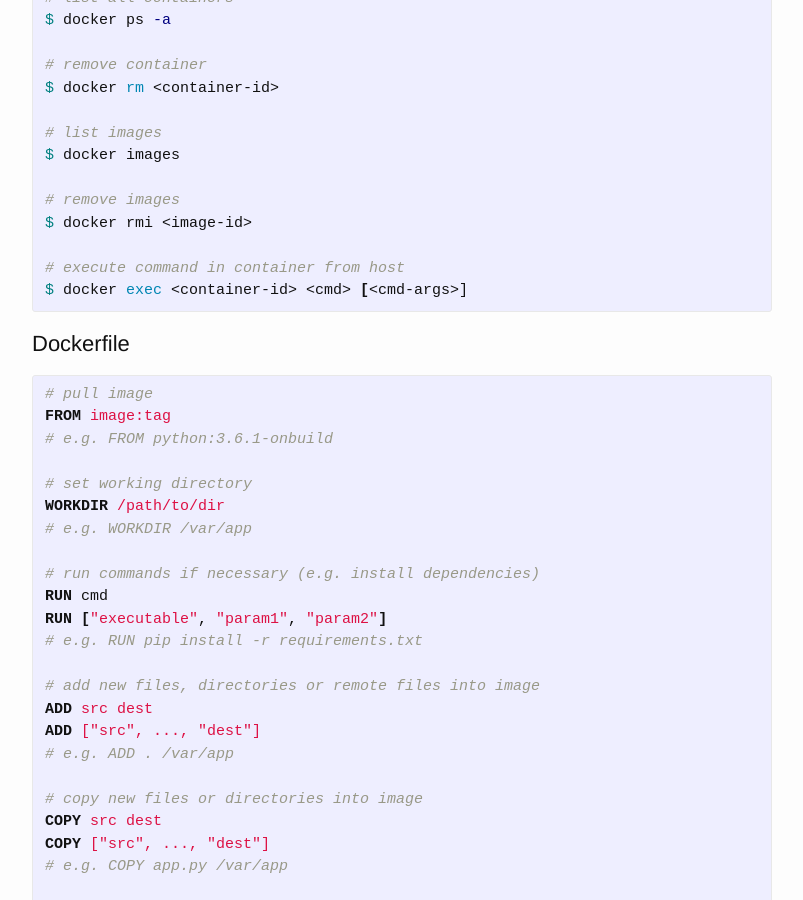
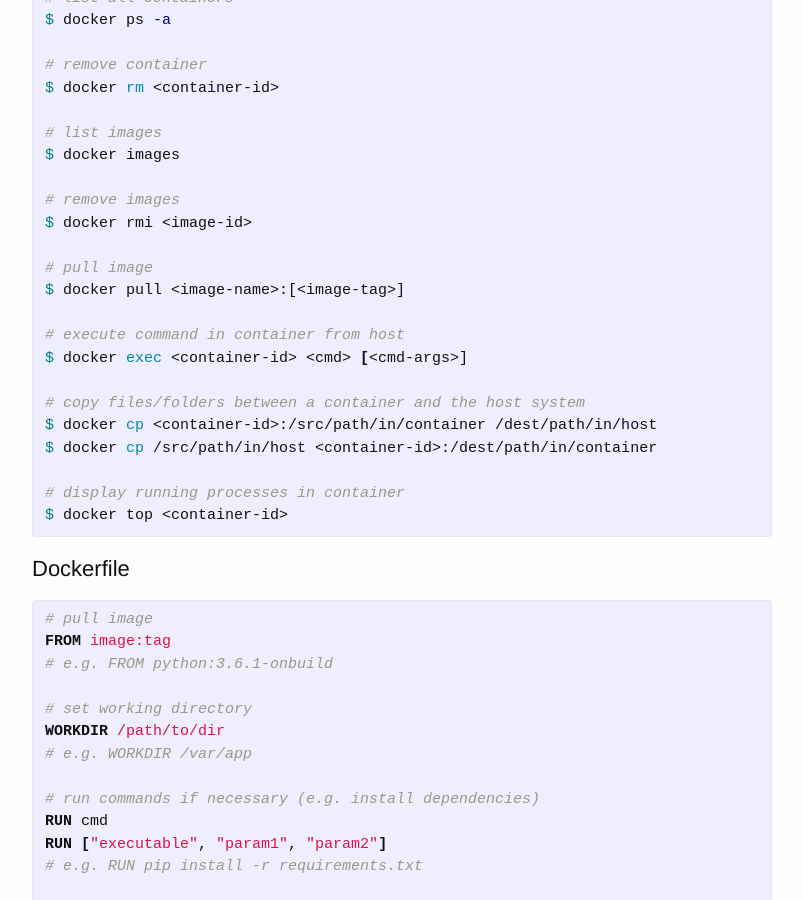
Before and after one commit to yuan-jiang/yuan-jiang.github.io, a Jekyll site: the page built from _posts/2017-07-04-docker-commands-and-files.md, in a window 1280 px wide and 900 px high, scrolled down 675 px. Shown: the whole window, without its empty margins (238-1041 px from the left). Built offline with Jekyll 4.4.1, drawn with Linux system fonts in a browser that asks for light colours; comment, search, counter and statistics services are not loaded.

Commit message:
Update the docker commands post

```diff
--- a/_posts/2017-07-04-docker-commands-and-files.md
+++ b/_posts/2017-07-04-docker-commands-and-files.md
@@ -38,8 +38,18 @@
 # remove images
 $ docker rmi <image-id>
 
+# pull image
+$ docker pull <image-name>:[<image-tag>]
+
 # execute command in container from host
 $ docker exec <container-id> <cmd> [<cmd-args>]
+
+# copy files/folders between a container and the host system
+$ docker cp <container-id>:/src/path/in/container /dest/path/in/host
+$ docker cp /src/path/in/host <container-id>:/dest/path/in/container
+
+# display running processes in container
+$ docker top <container-id>
 {% endhighlight %}
 
 ## Dockerfile
```
